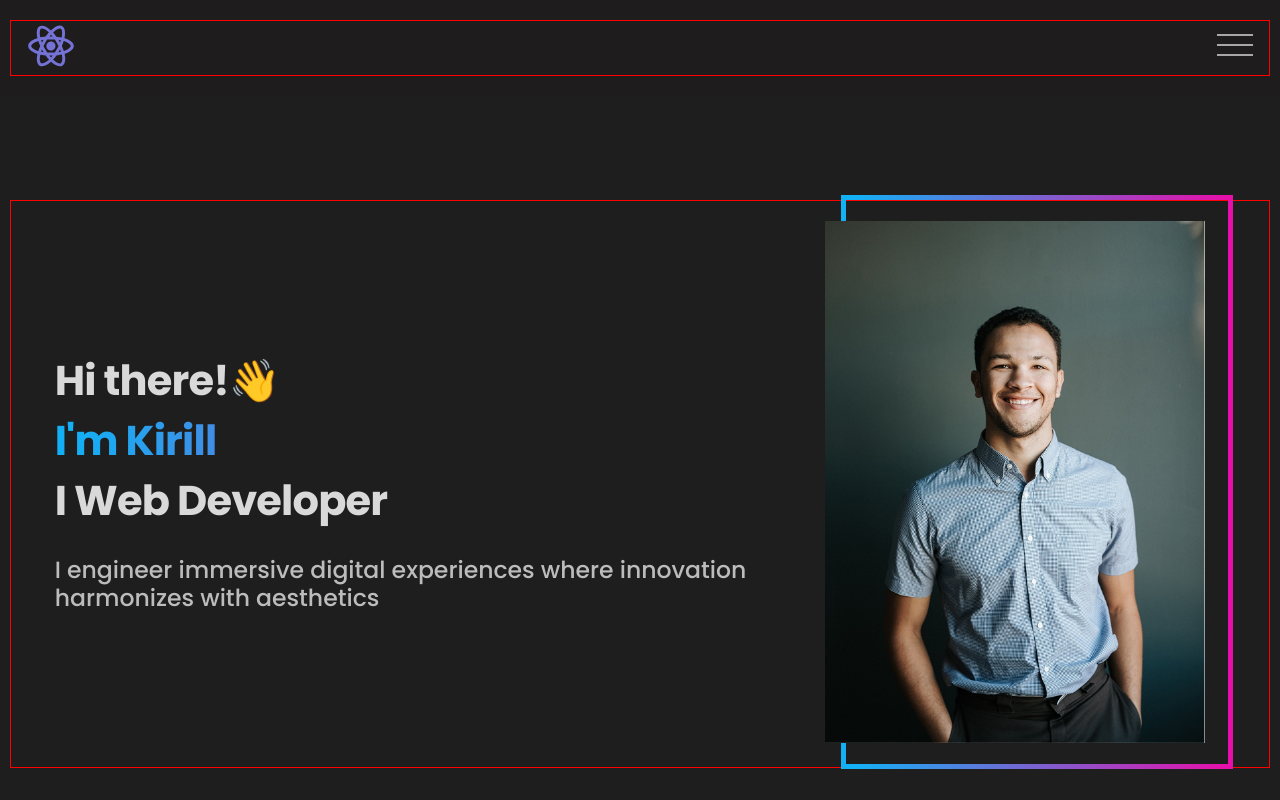
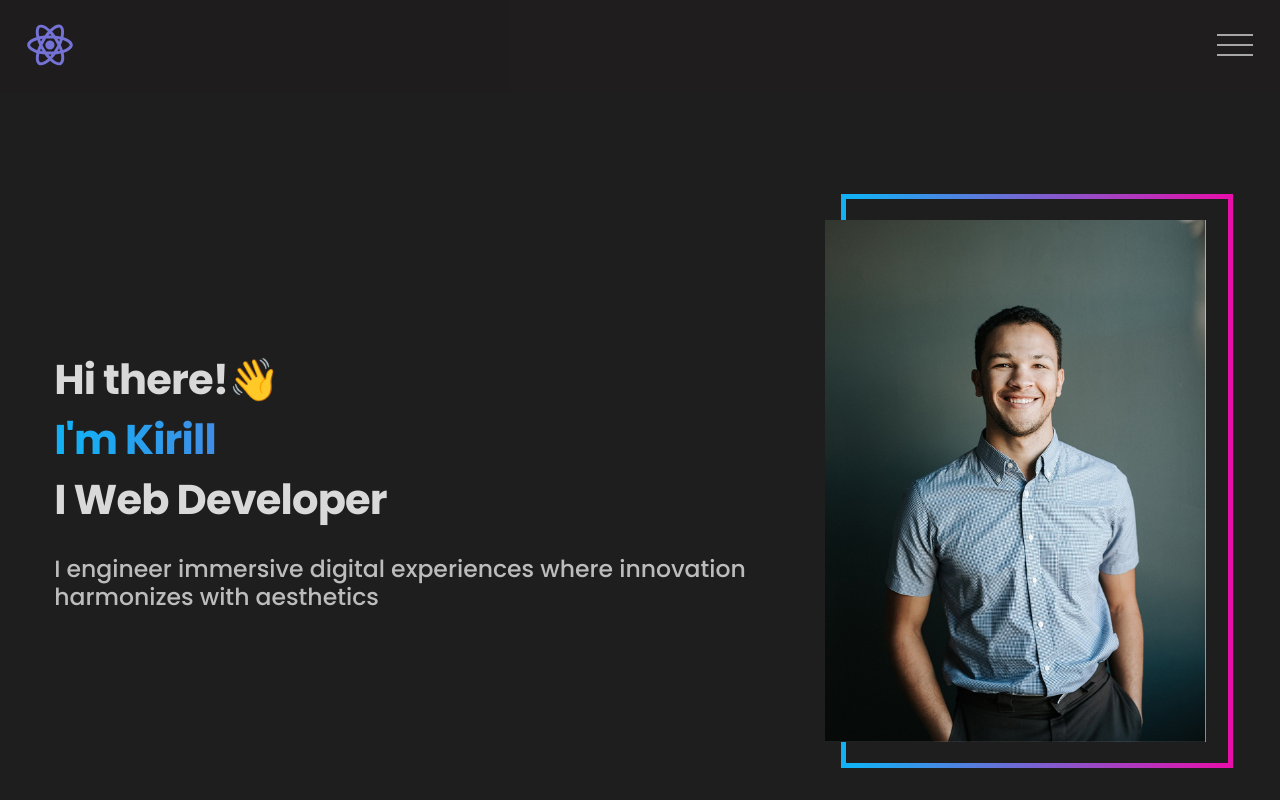
Before and after one commit to kdobrovolsky/portfolio-start-project, a React (Vite) app: page / in a window 1280 px wide. Shown: the top 800 px of the page. Built offline with nearby package versions, Linux system fonts and the light colour scheme.

Commit message:
начал делать рефакторинг проекта

```diff
--- a/src/components/Container.ts
+++ b/src/components/Container.ts
@@ -6,5 +6,5 @@ export const Container = styled.div`
     min-height: 100%;
     padding: 0 15px;
     margin: 0 auto;
-    border: 1px solid red;
+    /* border: 1px solid red; */
 `
--- a/src/layout/header/Header.tsx
+++ b/src/layout/header/Header.tsx
@@ -1,18 +1,17 @@
-import styled from "styled-components";
+
 import { Logo } from "../../components/logo/Logo";
 import { Menu } from "../../components/menu/Menu";
 import { Messages } from "../../components/messages/Messages";
 import { Container } from "../../components/Container";
 import { FlexWrapper } from "../../components/FlexWrapper";
 import { MobileMenu } from "./MobileMenu";
-import { theme } from "../../styles/Theme";
-
+import { S } from "./Header_Styles";
 
 const items = ["Home", "About", "Tech Stack", "Projects", "Contact"];
 
-export const Header = () => {
+export const Header: React.FC = () => {
   return (
-    <StyledHeader>
+    <S.Header>
       <Container>
         <FlexWrapper $justify="space-between" $wrap="wrap" >
           <Logo />
@@ -21,21 +20,6 @@ export const Header = () => {
           <Messages />
         </FlexWrapper>
       </Container>
-    </StyledHeader>
+    </S.Header>
   );
 };
-
-const StyledHeader = styled.header`
-  background-color: #221c1c45;
-  padding: 20px 0;
-  position:fixed;
-  width:100%;
-  top:0;
-  left:0;
-  right: 0;
-  z-index: 99999;
-
-  @media ${theme.media.mobile} {
-   display:flex;
-  }
-`;
--- /dev/null
+++ b/src/layout/header/Header_Styles.ts
@@ -0,0 +1,22 @@
+import styled from "styled-components";
+import { theme } from "../../styles/Theme";
+
+
+const Header = styled.header`
+  background-color: #221c1c45;
+  padding: 20px 0;
+  position:fixed;
+  width:100%;
+  top:0;
+  left:0;
+  right: 0;
+  z-index: 99999;
+
+  @media ${theme.media.mobile} {
+   display:flex;
+  }
+`;
+
+export const S = {
+    Header
+}
--- a/src/layout/header/MobileMenu.tsx
+++ b/src/layout/header/MobileMenu.tsx
@@ -34,7 +34,7 @@ const MobileMenuWrapper = styled.div<{ $isOpen: boolean }>`
   left: 0;
   bottom: 0;
   z-index: 9998;
-  background-color: rgba(34, 28, 28, 0.95);
+  background-color: rgba(34, 28, 28, 0.342);
   backdrop-filter: blur(5px);
   display: none;
   transition: opacity 0.3s ease;
@@ -129,7 +129,7 @@ const BurgerButton = styled.button<{ $isOpen: boolean }>`
 
 const ListItem = styled.li`
   font-family: var(--second-family);
-  font-size: 20px;
+  font-size: 30px;
   text-align: center;
   color: ${theme.colors.fontText};
   transition: transform 0.3s ease;
--- a/src/layout/sections/works/work/Work.tsx
+++ b/src/layout/sections/works/work/Work.tsx
@@ -19,7 +19,7 @@ export const Work = (props: WorkPropsType) => {
     <StyledWork>
       <ImageWrapper>
       <Image src={props.src} alt="" />
-      <Button>Live Preview</Button>
+      <Button>View project</Button>
 
       </ImageWrapper>
       <WorkContent>
@@ -53,10 +53,13 @@ const StyledWork = styled.div`
   background-color: #363636;
   border-radius: 20px;
   padding: 5px;
-    max-width: 373px;
+
     max-height: 567px;
     width:100%;
 
+   @media ${theme.media.desktop}{
+    max-width: 373px;
+  }
 `;
 
 const Image = styled.img`
@@ -101,6 +104,8 @@ ${Button}{
   transform:translate(-50% -50%);
   top:50%;
 }
+
+
 `
 
 
--- a/src/styles/Theme.ts
+++ b/src/styles/Theme.ts
@@ -11,6 +11,7 @@ export const theme = {
 
     media: {
         tablet: "screen and (min-width: 851px) and (max-width: 1280px)",
-        mobile: "screen and (max-width: 850px)"
+        mobile: "screen and (max-width: 850px)",
+        desktop: "screen and (min-width: 1281px)"
       }
 }
```
